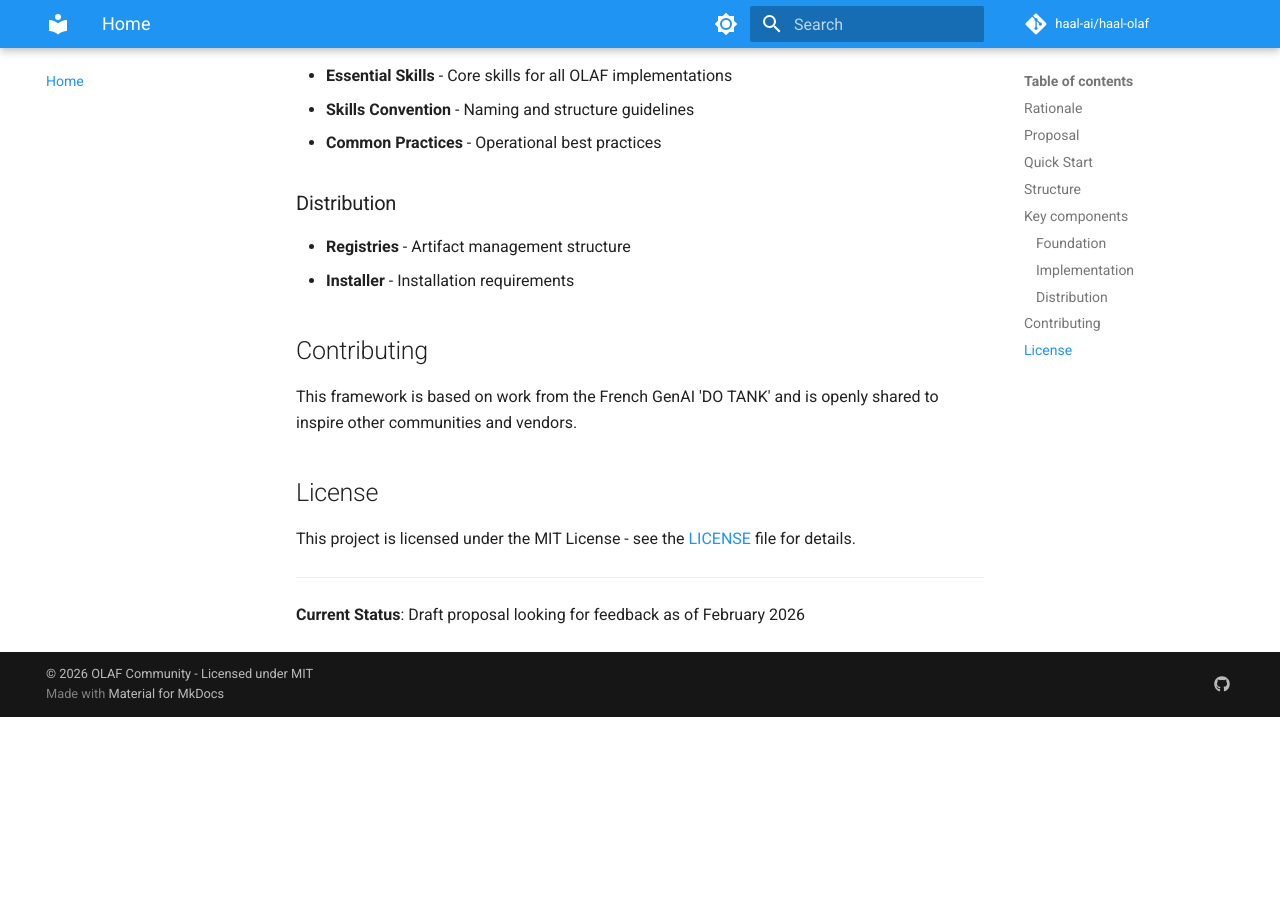
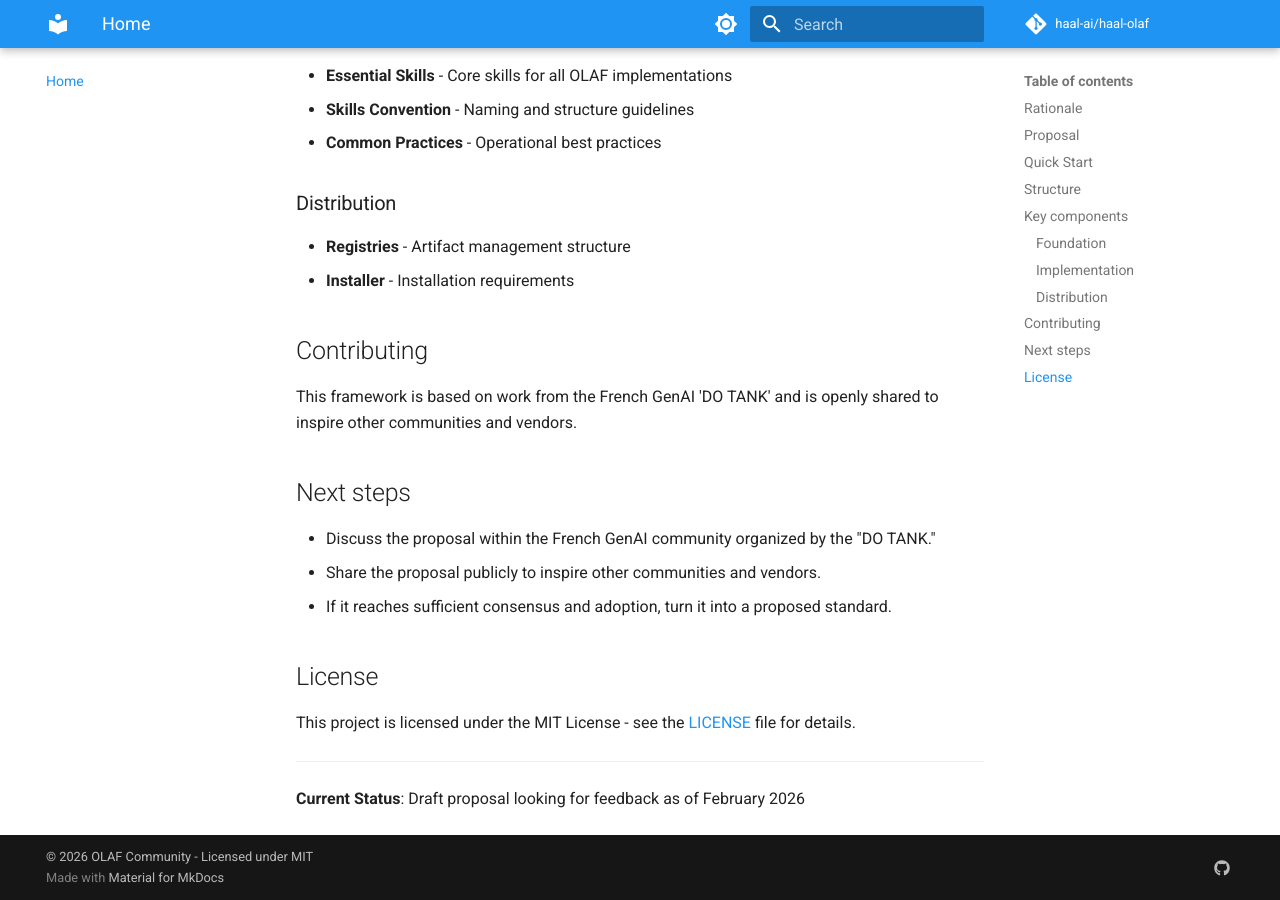
Before and after one commit to haal-ai/haal-olaf, an MkDocs documentation site: the page built from docs/index.md, in a window 1280 px wide and 900 px high, scrolled down 1618 px. Built offline with MkDocs 1.6.1 and Material for MkDocs 9.7.7, drawn with Linux system fonts in a browser that asks for light colours; comment, search, counter and statistics services are not loaded; before the commit the page ends 2335 px from its top, so only the background shows below that.

Commit message:
docs: add next steps to homepage
Add a Next steps section to docs/index.md to mirror README guidance.

```diff
--- a/docs/index.md
+++ b/docs/index.md
@@ -68,6 +68,12 @@ graph TD
 
 This framework is based on work from the French GenAI 'DO TANK' and is openly shared to inspire other communities and vendors.
 
+## Next steps
+
+- Discuss the proposal within the French GenAI community organized by the "DO TANK."
+- Share the proposal publicly to inspire other communities and vendors.
+- If it reaches sufficient consensus and adoption, turn it into a proposed standard.
+
 ## License
 
 This project is licensed under the MIT License - see the [LICENSE](../LICENSE) file for details.
```
